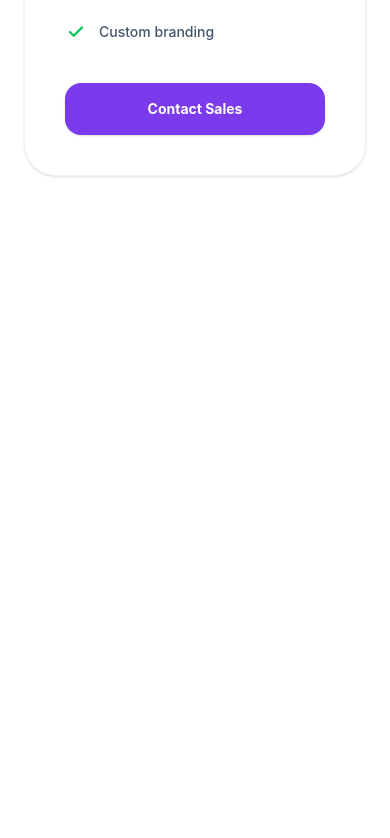
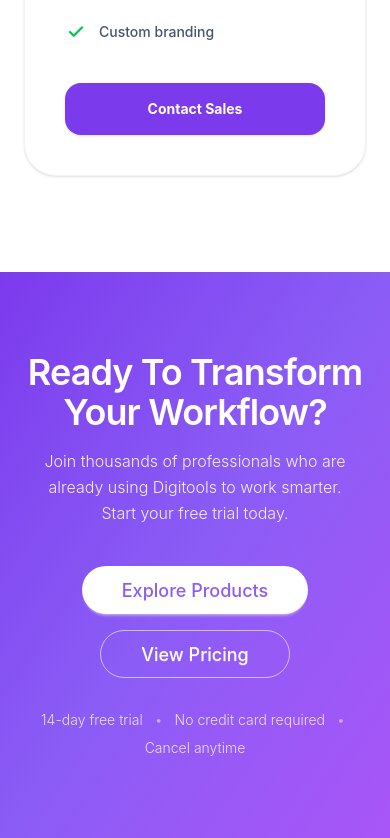
Before and after one commit to NuruddinJewel/Assignment-6, a React (Vite) app: page / in a window 390 px wide. Shown: the part 7847-8685 px from the top of the page. Before the commit the page ends 8119 px from the top, so only its background shows below. Built offline with nearby package versions, Linux system fonts and the light colour scheme.

Commit message:
Added Explore Section

```diff
--- a/src/App.jsx
+++ b/src/App.jsx
@@ -1,6 +1,7 @@
 import './App.css'
 import Banner from './Components/Banner'
 import Cards from './Components/Cards'
+import Explore from './Components/Explore'
 import Navbar from './Components/Navbar'
 import Price from './Components/Price'
 import Started from './Components/Started'
@@ -28,6 +29,7 @@
     </div>
     <Started/>
    <Price/>
+   <Explore/>
     </>
   )
 }
--- /dev/null
+++ b/src/Components/Explore.jsx
@@ -0,0 +1,48 @@
+import React from 'react';
+import { ArrowRight } from 'lucide-react';
+
+const Explore = () => {
+  return (
+    <section className="relative w-full">
+
+      <div className="bg-linear-to-br from-[#7C3AED] via-[#8B5CF6] to-[#A855F7] py-20 px-6 text-center text-white">
+        <div className="max-w-4xl mx-auto">
+
+
+          <h2 className="text-4xl md:text-5xl font-semibold mb-4 tracking-tight">
+            Ready To Transform Your Workflow?
+          </h2>
+
+
+          <div className="text-white/90 text-base md:text-lg mb-10 max-w-2xl mx-auto leading-relaxed font-light">
+            <p>Join thousands of professionals who are already using Digitools to work smarter.</p>
+            <p>Start your free trial today.</p>
+          </div>
+
+
+          <div className="flex flex-col sm:flex-row justify-center items-center gap-4 mb-8">
+            <button className="btn btn-lg border-none bg-white text-[#8B5CF6] hover:bg-gray-100 rounded-full px-10 normal-case font-medium transition-transform active:scale-95">
+              Explore Products
+            </button>
+
+            <button className="btn btn-lg btn-outline border-white/60 text-white hover:bg-white/10 hover:border-white rounded-full px-10 normal-case font-medium transition-transform active:scale-95">
+              View Pricing
+            </button>
+          </div>
+
+
+          <div className="flex flex-wrap justify-center items-center gap-2 text-white/80 text-sm font-light">
+            <span>14-day free trial</span>
+            <span className="mx-1 opacity-60">•</span>
+            <span>No credit card required</span>
+            <span className="mx-1 opacity-60">•</span>
+            <span>Cancel anytime</span>
+          </div>
+
+        </div>
+      </div>
+    </section>
+  );
+};
+
+export default Explore;
```
